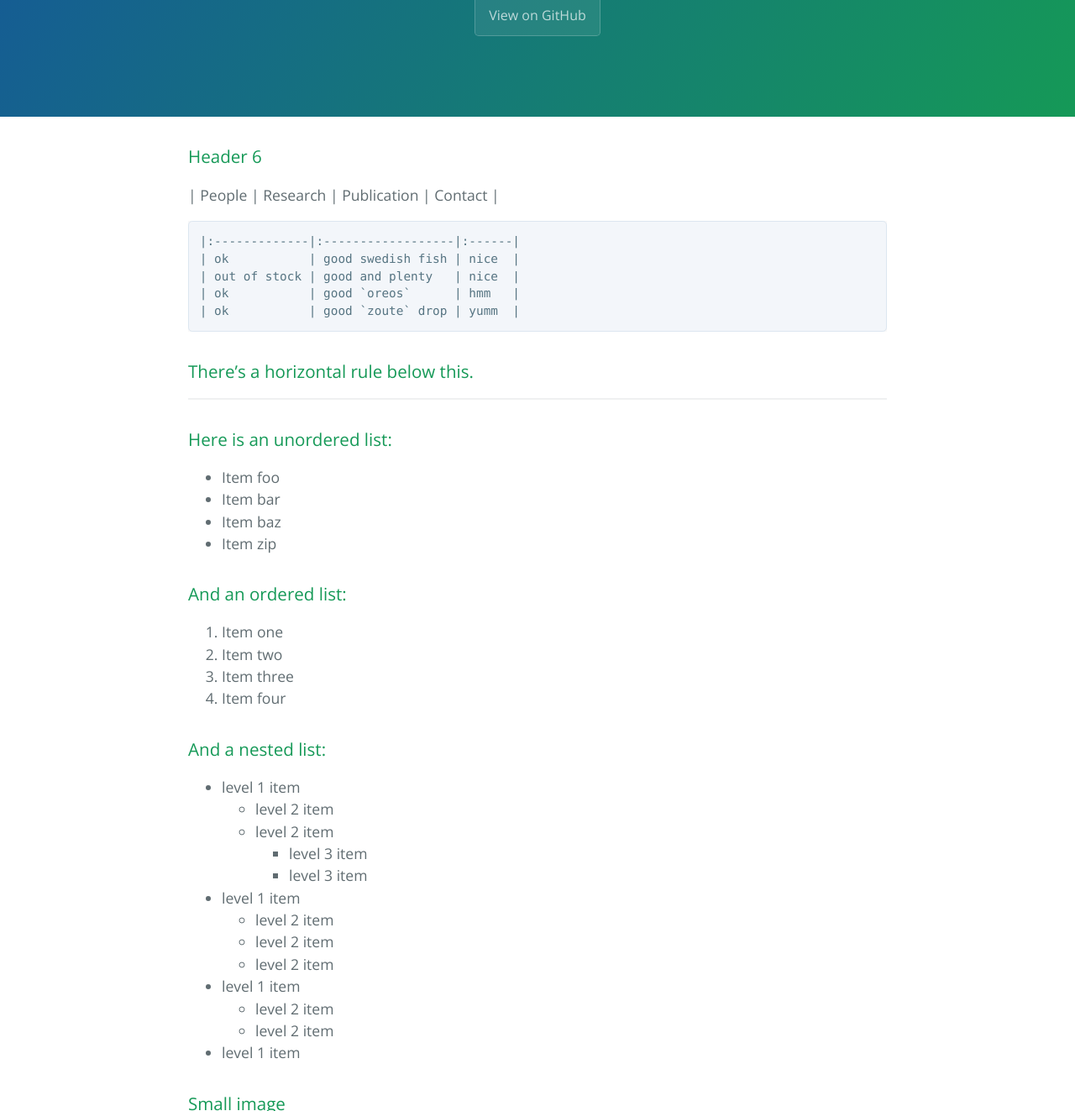
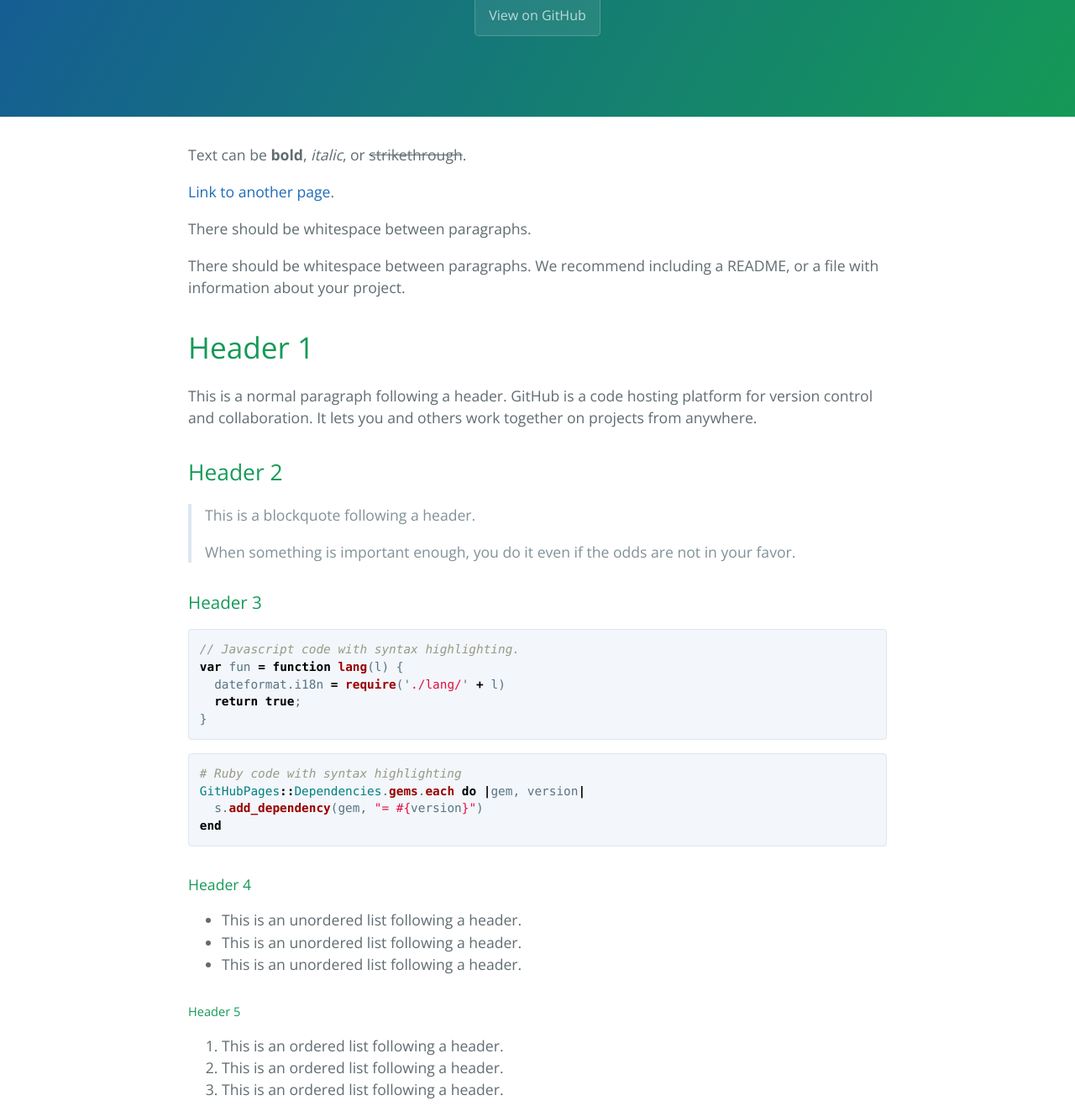
Before and after one commit to hcail/hcail-backup.github.io, a Jekyll site: the page built from index.md, in a window 1280 px wide and 1400 px high, scrolled down 244 px, cut to the strip 0-1323 px from the top of the window. Shown: the whole strip at 84% size. Built offline with Jekyll 4.4.1, drawn with Linux system fonts in a browser that asks for light colours; our own code applies the rules of GitHub Pages for plain Markdown files.

Commit message:
updated index.md

````diff
--- a/index.md
+++ b/index.md
@@ -2,6 +2,52 @@
 layout: default
 ---
 
+Text can be **bold**, _italic_, or ~~strikethrough~~.
+
+[Link to another page](./another-page.html).
+
+There should be whitespace between paragraphs.
+
+There should be whitespace between paragraphs. We recommend including a README, or a file with information about your project.
+
+# Header 1
+
+This is a normal paragraph following a header. GitHub is a code hosting platform for version control and collaboration. It lets you and others work together on projects from anywhere.
+
+## Header 2
+
+> This is a blockquote following a header.
+>
+> When something is important enough, you do it even if the odds are not in your favor.
+
+### Header 3
+
+```js
+// Javascript code with syntax highlighting.
+var fun = function lang(l) {
+  dateformat.i18n = require('./lang/' + l)
+  return true;
+}
+```
+
+```ruby
+# Ruby code with syntax highlighting
+GitHubPages::Dependencies.gems.each do |gem, version|
+  s.add_dependency(gem, "= #{version}")
+end
+```
+
+#### Header 4
+
+*   This is an unordered list following a header.
+*   This is an unordered list following a header.
+*   This is an unordered list following a header.
+
+##### Header 5
+
+1.  This is an ordered list following a header.
+2.  This is an ordered list following a header.
+3.  This is an ordered list following a header.
 
 ### Header 6
 
````
